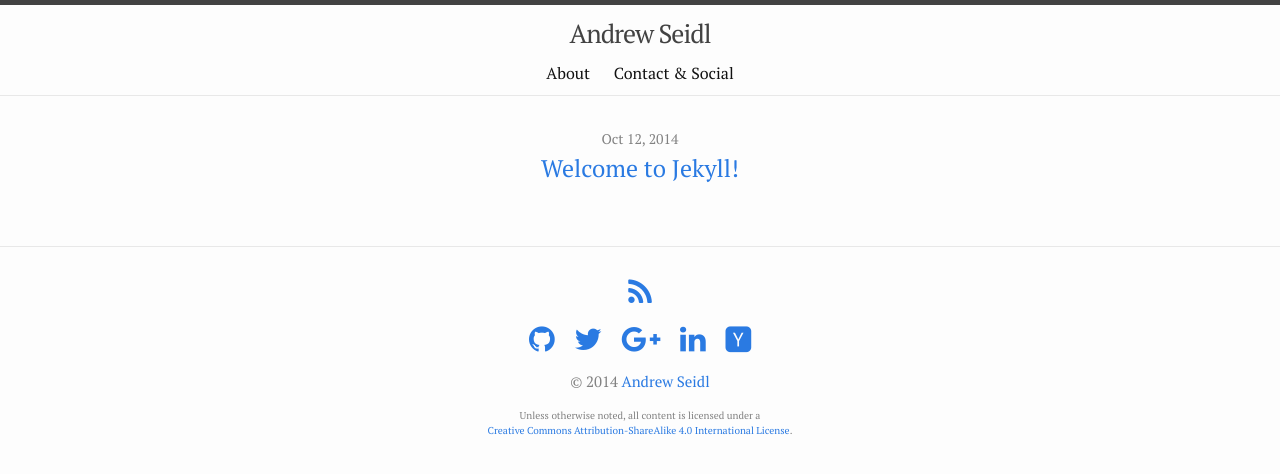
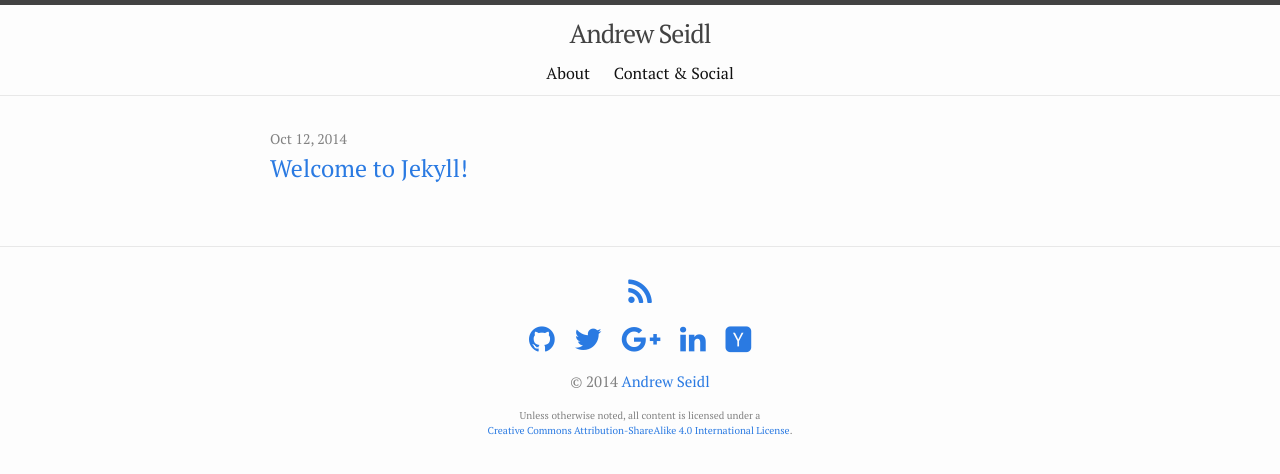
Before and after one commit to andrewseidl/andrewseidl.com, a Jekyll site: the page built from index.html, in a window 1280 px wide. Shown: the top 474 px of the page. Built offline with Jekyll 4.4.1, drawn with Linux system fonts in a browser that asks for light colours; nearby versions of some CDN libraries.

Commit message:
Remove home page centering

```diff
--- a/_sass/_layout.scss
+++ b/_sass/_layout.scss
@@ -21,10 +21,6 @@
     &:visited {
         color: $grey-color-dark;
     }
-}
-
-.home {
-    text-align: center;
 }
 
 .site-nav {
```
